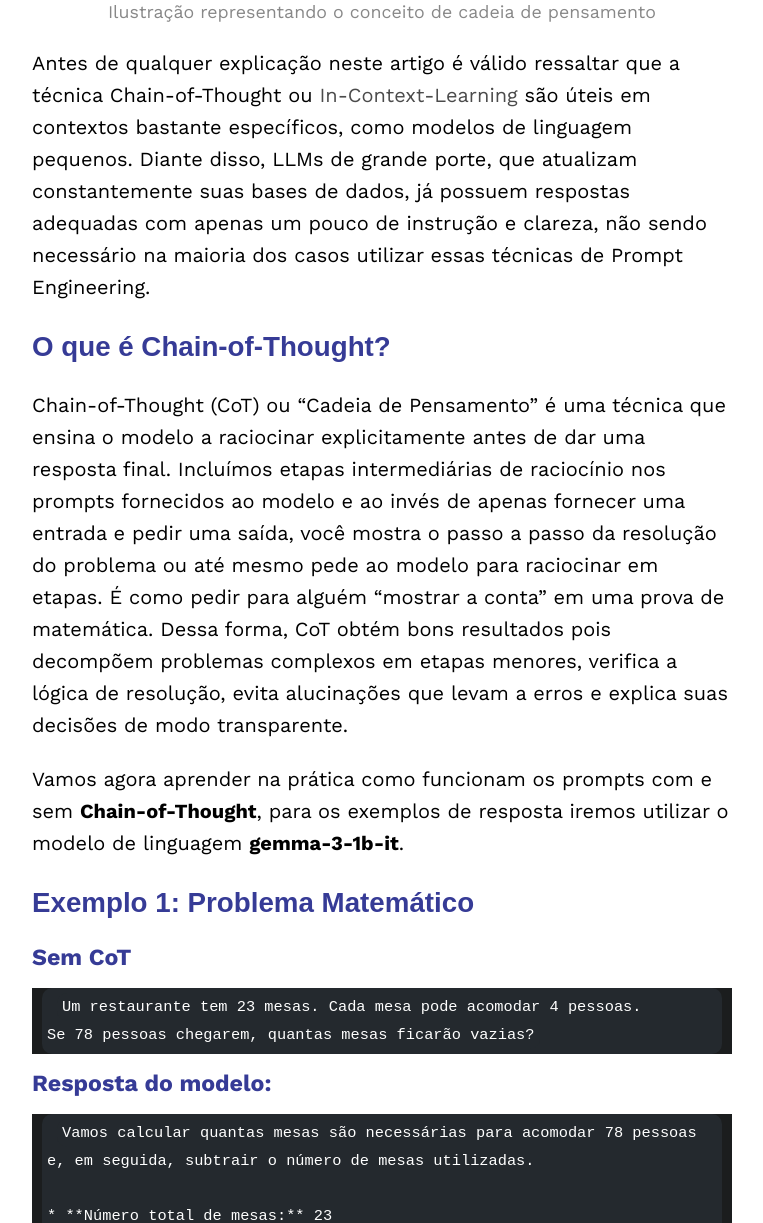
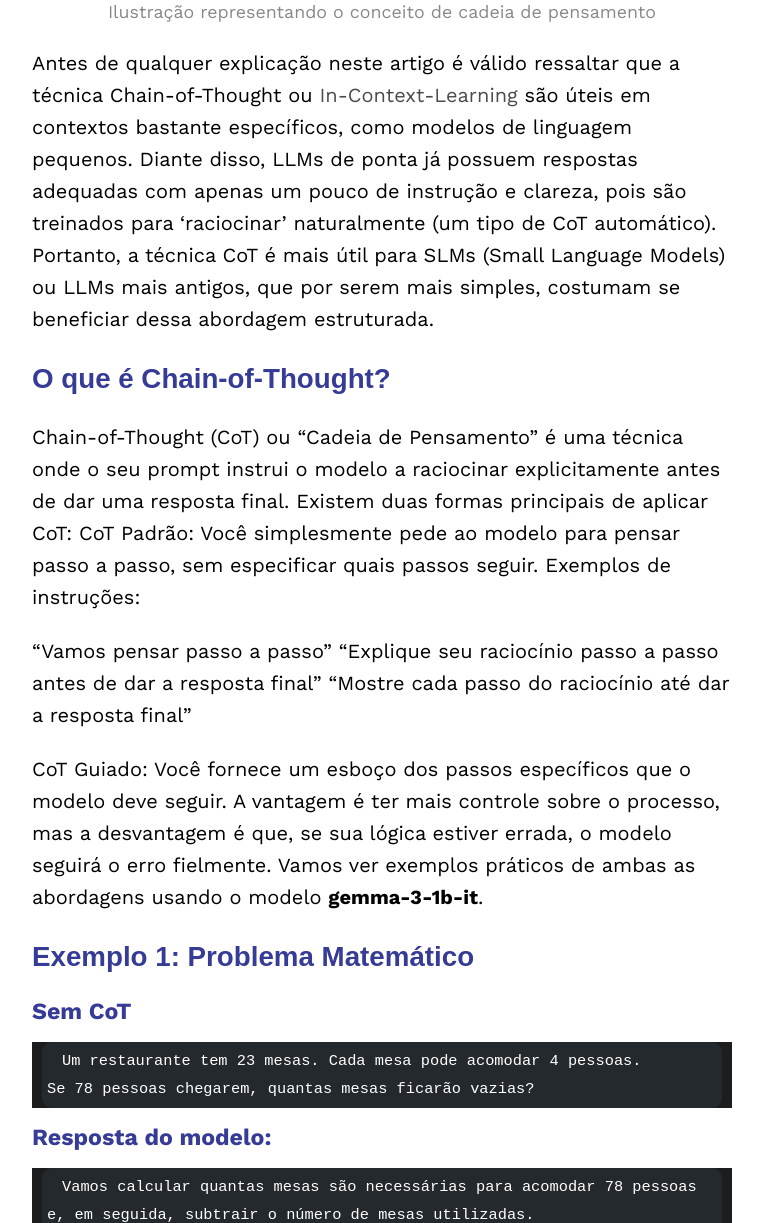
Before and after one commit to iablog/iablog.github.io, a Jekyll site: the page built from _posts/2026-01-16-post.md, in a window 1280 px wide and 1400 px high, scrolled down 851 px. Shown: the part 177-1400 px from the top of the window, without its empty margins (258-1021 px from the left). Built offline with Jekyll 4.4.1, drawn with Linux system fonts in a browser that asks for light colours; some of the changed text lies outside the part shown.

Commit message:
corrections suggested by the professor

```diff
--- a/_posts/2026-01-16-post.md
+++ b/_posts/2026-01-16-post.md
@@ -10,13 +10,20 @@ categories: [Prompt Engineering]
 tags: [Prompt Engineering, Chain-of-Thought, LLM]
 ---
 
-Antes de qualquer explicação neste artigo é válido ressaltar que a técnica Chain-of-Thought ou [In-Context-Learning](https://iablog.github.io/prompt%20engineering/2025/11/07/post.html) são úteis em contextos bastante específicos, como modelos de linguagem pequenos. Diante disso, LLMs de grande porte, que atualizam constantemente suas bases de dados, já possuem respostas adequadas com apenas um pouco de instrução e clareza, não sendo necessário na maioria dos casos utilizar essas técnicas de Prompt Engineering.
+Antes de qualquer explicação neste artigo é válido ressaltar que a técnica Chain-of-Thought ou [In-Context-Learning](https://iablog.github.io/prompt%20engineering/2025/11/07/post.html) são úteis em contextos bastante específicos, como modelos de linguagem pequenos. Diante disso, LLMs de ponta já possuem respostas adequadas com apenas um pouco de instrução e clareza, pois são treinados para 'raciocinar' naturalmente (um tipo de CoT automático). Portanto, a técnica CoT é mais útil para SLMs (Small Language Models) ou LLMs mais antigos, que por serem mais simples, costumam se beneficiar dessa abordagem estruturada.
 
 ## O que é Chain-of-Thought?
 
-Chain-of-Thought (CoT) ou "Cadeia de Pensamento" é uma técnica que ensina o modelo a raciocinar explicitamente antes de dar uma resposta final. Incluímos etapas intermediárias de raciocínio nos prompts fornecidos ao modelo e ao invés de apenas fornecer uma entrada e pedir uma saída, você mostra o passo a passo da resolução do problema ou até mesmo pede ao modelo para raciocinar em etapas. É como pedir para alguém "mostrar a conta" em uma prova de matemática. Dessa forma, CoT obtém bons resultados pois decompõem problemas complexos em etapas menores, verifica a lógica de resolução, evita alucinações que levam a erros e explica suas decisões de modo transparente.
+Chain-of-Thought (CoT) ou "Cadeia de Pensamento" é uma técnica onde o seu prompt instrui o modelo a raciocinar explicitamente antes de dar uma resposta final.
+Existem duas formas principais de aplicar CoT:
+CoT Padrão: Você simplesmente pede ao modelo para pensar passo a passo, sem especificar quais passos seguir. Exemplos de instruções:
 
-Vamos agora aprender na prática como funcionam os prompts com e sem **Chain-of-Thought**, para os exemplos de resposta iremos utilizar o modelo de linguagem **gemma-3-1b-it**.
+"Vamos pensar passo a passo"
+"Explique seu raciocínio passo a passo antes de dar a resposta final"
+"Mostre cada passo do raciocínio até dar a resposta final"
+
+CoT Guiado: Você fornece um esboço dos passos específicos que o modelo deve seguir. A vantagem é ter mais controle sobre o processo, mas a desvantagem é que, se sua lógica estiver errada, o modelo seguirá o erro fielmente.
+Vamos ver exemplos práticos de ambas as abordagens usando o modelo **gemma-3-1b-it**.
 
 ## Exemplo 1: Problema Matemático
 
@@ -164,6 +171,4 @@ Agora o modelo seguiu corretamente a instrução de analisar todas as possibilid
 
 ## Conclusão
 
-A técnica Chain-of-Thought mostrou-se eficaz para melhorar a precisão das respostas em problemas que exigem raciocínio estruturado. Nos exemplos apresentados com o modelo gemma-3-1b-it, a simples adição de instruções passo a passo corrigiu erros de lógica e cálculo, levando o modelo das respostas incorretas (4 mesas vazias e 50% de probabilidade) às corretas (3 mesas vazias e 33,33% de probabilidade).
-
-No entanto, é importante lembrar que CoT é mais útil para modelos menores ou tarefas específicas. LLMs modernos de grande porte frequentemente já incorporam raciocínio estruturado sem necessidade de prompts elaborados. A recomendação prática é testar suas prompts com e sem CoT para identificar quando a técnica realmente agrega valor ao seu caso de uso específico.
+É importante lembrar que CoT é mais útil para modelos menores ou tarefas específicas. LLMs modernos de grande porte frequentemente já incorporam raciocínio estruturado sem necessidade de prompts elaborados. A recomendação prática é testar suas prompts com e sem CoT para identificar quando a técnica realmente agrega valor ao seu caso de uso específico.
```
